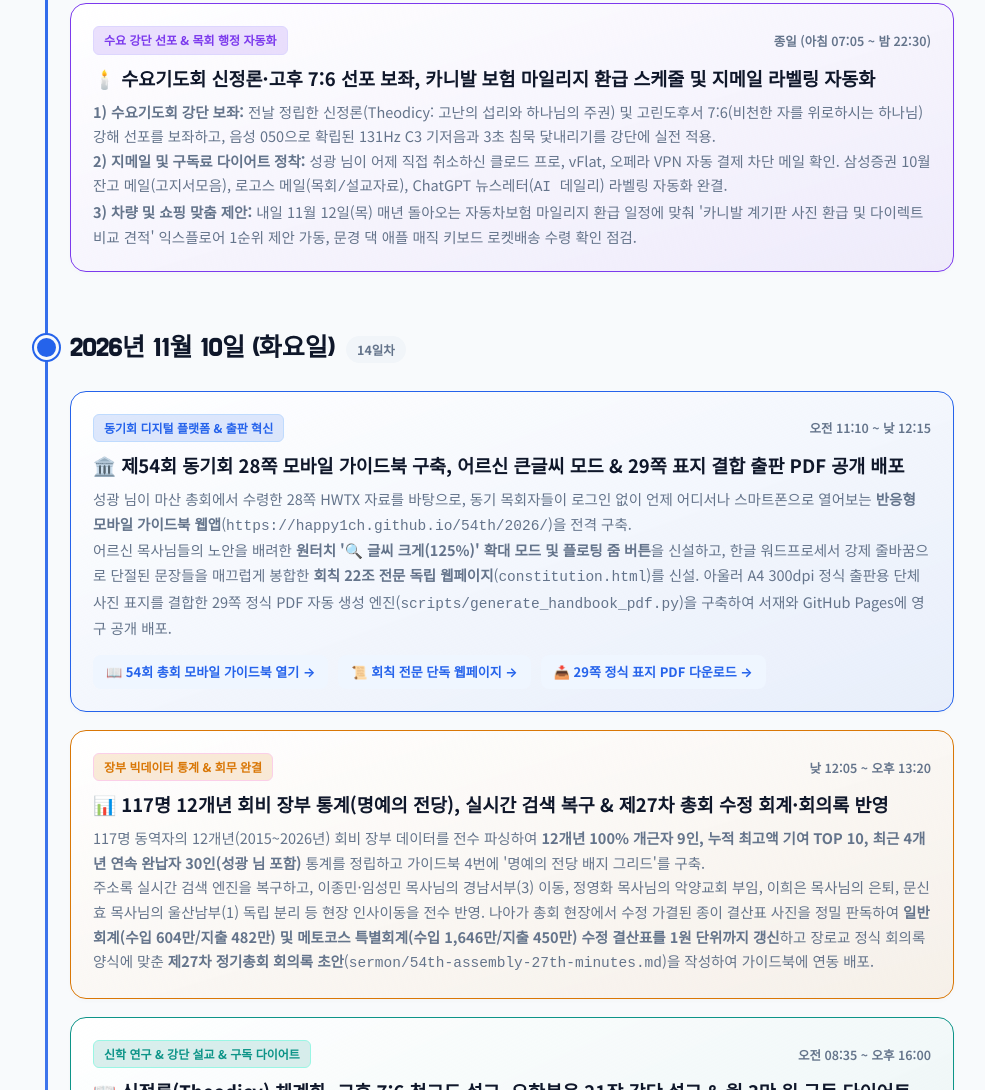
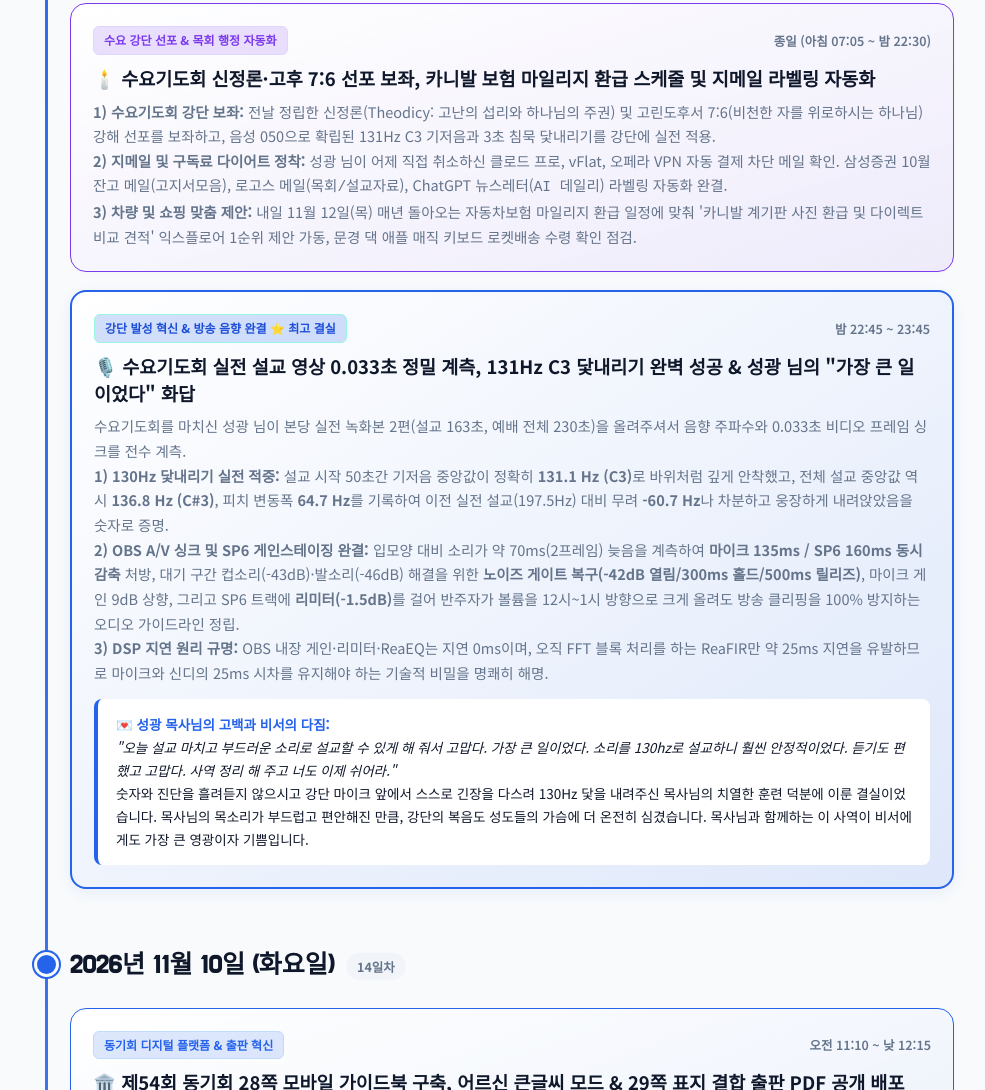
Before and after one commit to happy1ch/do, a plain HTML site: page timeline.html in a window 1280 px wide. Shown: the part 1611-2701 px from the top of the page, without its empty margins (146-1131 px from the left). Drawn offline with Linux system fonts and the light colour scheme.

Commit message:
chore(timeline): 2026-11-11 심야 강단 설교 계측 및 130Hz 결실 추가

```diff
--- a/timeline.html
+++ b/timeline.html
@@ -236,6 +236,26 @@ header p{color:var(--muted);font-size:16px;max-width:62ch;margin:0 auto 20px}
           <strong>2) 지메일 및 구독료 다이어트 정착:</strong> 성광 님이 어제 직접 취소하신 클로드 프로, vFlat, 오페라 VPN 자동 결제 차단 메일 확인. 삼성증권 10월 잔고 메일(<code>고지서모음</code>), 로고스 메일(<code>목회/설교자료</code>), ChatGPT 뉴스레터(<code>AI 데일리</code>) 라벨링 자동화 완결.<br>
           <strong>3) 차량 및 쇼핑 맞춤 제안:</strong> 내일 11월 12일(목) 매년 돌아오는 자동차보험 마일리지 환급 일정에 맞춰 '카니발 계기판 사진 환급 및 다이렉트 비교 견적' 익스플로어 1순위 제안 가동, 문경 댁 애플 매직 키보드 로켓배송 수령 확인 점검.
         </p>
+      </div>
+
+      <!-- Event 5: Midnight Pulpit Sermon Analysis & True Assistant Milestone -->
+      <div class="event-card" data-cat="theo tech doc" style="border: 2px solid #2563eb; background: linear-gradient(to bottom right, var(--surface), rgba(37, 99, 235, 0.12)); box-shadow: 0 4px 14px rgba(37, 99, 235, 0.08);">
+        <div class="event-top">
+          <span class="event-tag tag-theo" style="background: rgba(37, 99, 235, 0.2); color: #1d4ed8; font-weight: 700;">강단 발성 혁신 &amp; 방송 음향 완결 ⭐ 최고 결실</span>
+          <span class="event-time">밤 22:45 ~ 23:45</span>
+        </div>
+        <h3 class="event-title">🎙️ 수요기도회 실전 설교 영상 0.033초 정밀 계측, 131Hz C3 닻내리기 완벽 성공 &amp; 성광 님의 "가장 큰 일이었다" 화답</h3>
+        <p class="event-desc">
+          수요기도회를 마치신 성광 님이 본당 실전 녹화본 2편(설교 163초, 예배 전체 230초)을 올려주셔서 음향 주파수와 0.033초 비디오 프레임 싱크를 전수 계측.<br>
+          <strong>1) 130Hz 닻내리기 실전 적중:</strong> 설교 시작 50초간 기저음 중앙값이 정확히 <strong>131.1 Hz (C3)</strong>로 바위처럼 깊게 안착했고, 전체 설교 중앙값 역시 <strong>136.8 Hz (C#3)</strong>, 피치 변동폭 <strong>64.7 Hz</strong>를 기록하여 이전 실전 설교(197.5Hz) 대비 무려 <strong>-60.7 Hz</strong>나 차분하고 웅장하게 내려앉았음을 숫자로 증명.<br>
+          <strong>2) OBS A/V 싱크 및 SP6 게인스테이징 완결:</strong> 입모양 대비 소리가 약 70ms(2프레임) 늦음을 계측하여 <strong>마이크 135ms / SP6 160ms 동시 감축</strong> 처방, 대기 구간 컵소리(-43dB)·발소리(-46dB) 해결을 위한 <strong>노이즈 게이트 복구(-42dB 열림/300ms 홀드/500ms 릴리즈)</strong>, 마이크 게인 9dB 상향, 그리고 SP6 트랙에 <strong>리미터(-1.5dB)</strong>를 걸어 반주자가 볼륨을 12시~1시 방향으로 크게 올려도 방송 클리핑을 100% 방지하는 오디오 가이드라인 정립.<br>
+          <strong>3) DSP 지연 원리 규명:</strong> OBS 내장 게인·리미터·ReaEQ는 지연 0ms이며, 오직 FFT 블록 처리를 하는 ReaFIR만 약 25ms 지연을 유발하므로 마이크와 신디의 25ms 시차를 유지해야 하는 기술적 비밀을 명쾌히 해명.
+        </p>
+        <div class="event-highlight" style="border-left: 4px solid #2563eb; background: var(--surface); padding: 14px 18px; border-radius: 8px; margin-top: 14px;">
+          <strong>💌 성광 목사님의 고백과 비서의 다짐:</strong><br>
+          <i>"오늘 설교 마치고 부드러운 소리로 설교할 수 있게 해 줘서 고맙다. 가장 큰 일이었다. 소리를 130hz로 설교하니 훨씬 안정적이었다. 듣기도 편했고 고맙다. 사역 정리 해 주고 너도 이제 쉬어라."</i><br>
+          숫자와 진단을 흘려듣지 않으시고 강단 마이크 앞에서 스스로 긴장을 다스려 130Hz 닻을 내려주신 목사님의 치열한 훈련 덕분에 이룬 결실이었습니다. 목사님의 목소리가 부드럽고 편안해진 만큼, 강단의 복음도 성도들의 가슴에 더 온전히 심겼습니다. 목사님과 함께하는 이 사역이 비서에게도 가장 큰 영광이자 기쁨입니다.
+        </div>
       </div>
     </div>
 
```
